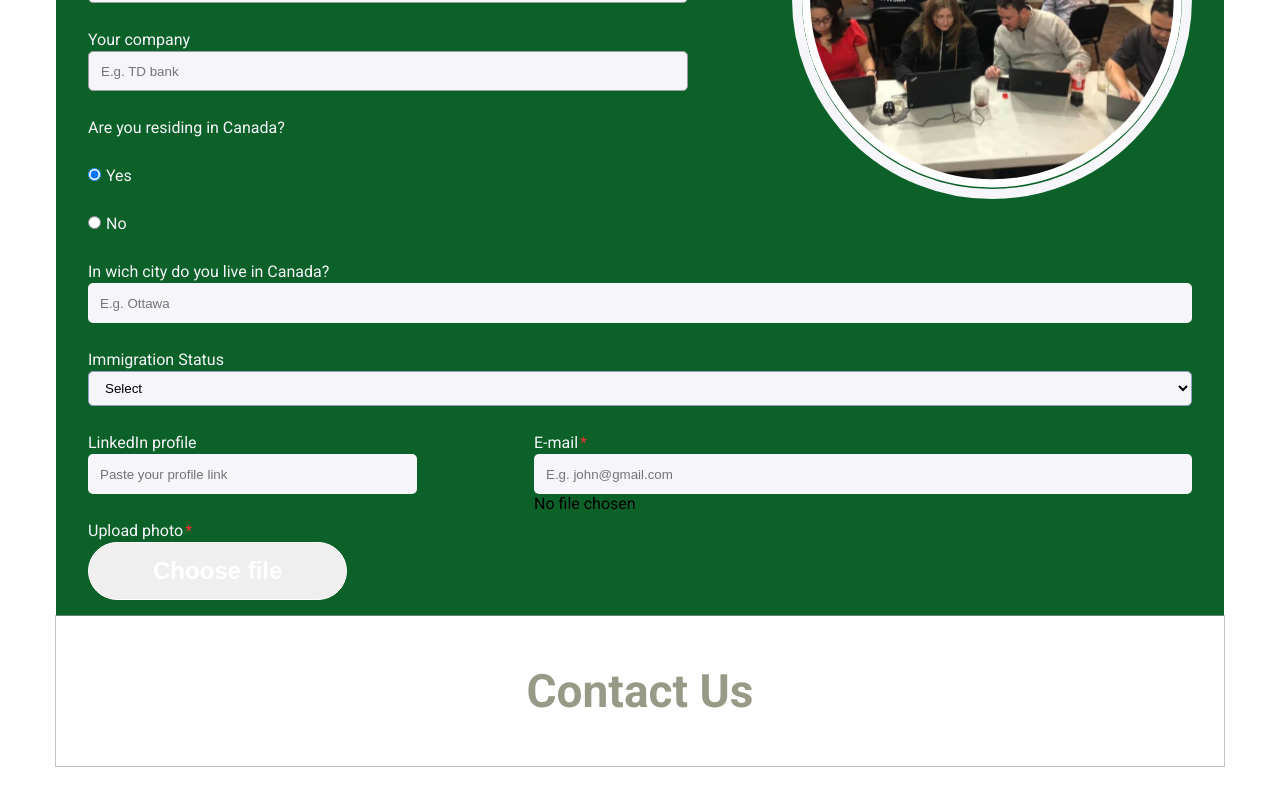
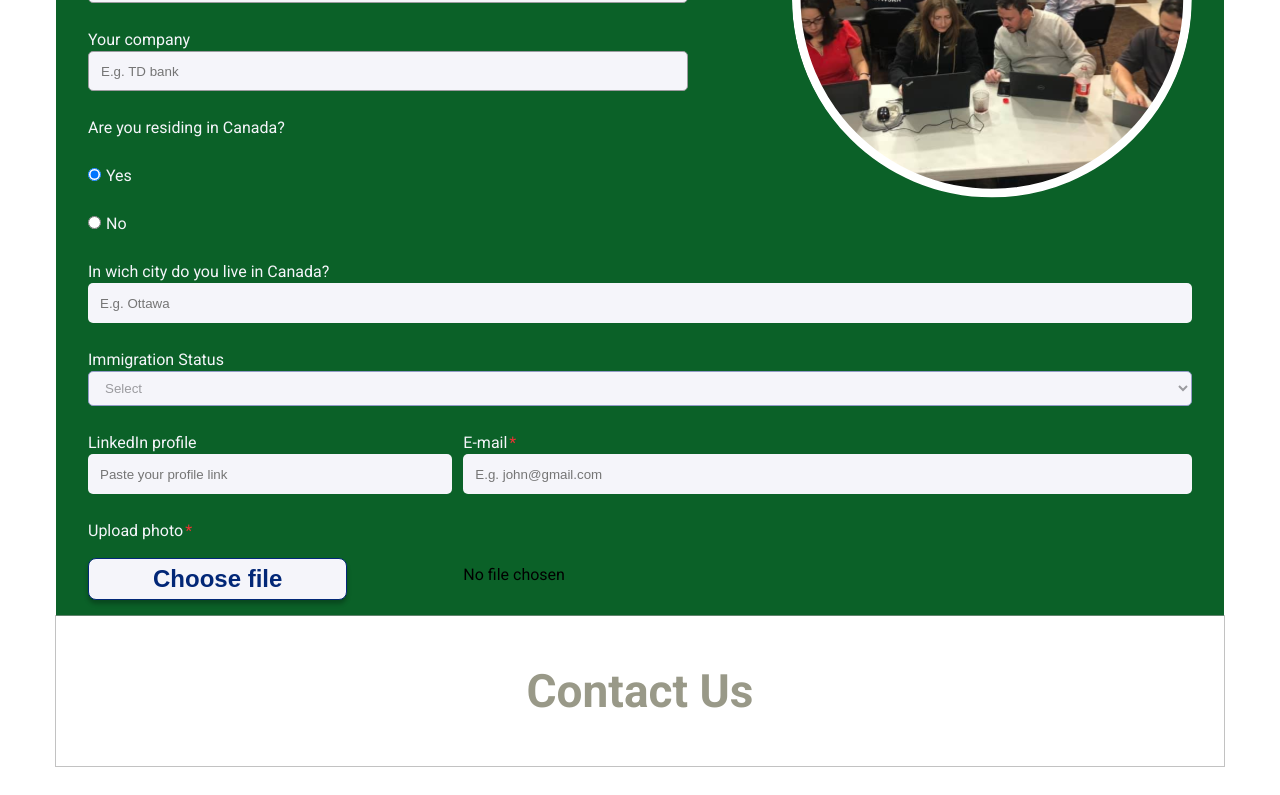
Before and after one commit to brito-ca/brito-website, a Next.js app: page / in a window 1280 px wide. Shown: the part 1915-2710 px from the top of the page. Built offline with nearby package versions, Linux system fonts and the light colour scheme.

Commit message:
Button style added / prettier changes

```diff
--- a/styles/Form.module.css
+++ b/styles/Form.module.css
@@ -1,5 +1,5 @@
 .formContainer {
-    background: var( --secundary-green);
+    background: var(--secundary-green);
     padding: var(--padding-sm) var(--padding-md);
 }
 
@@ -37,7 +37,8 @@
 .formSectionTree {
     display: grid;
     grid-template-columns: 1fr 2fr;
-    gap: 117px;
+    gap: 11px;
+    align-items: end;
 }
 
 .labelForm {
@@ -49,7 +50,7 @@
 
     margin-top: 1.5rem;
 
-    color:var(--primary-white);
+    color: var(--primary-white);
 }
 
 .inputForm {
@@ -60,7 +61,7 @@
     height: 40px;
 
     /* border set to none to remove some styles that were being applied from somewhere, maybe from globals not sure yet */
-    border: 1px solid #9B9B9F;
+    border: 1px solid #9b9b9f;
     border-radius: 5px;
     background-color: var(--primary-white);
 }
@@ -81,18 +82,17 @@
     width: 100%;
     padding: 0.5rem 0.75rem;
 
-    background: #F5F5FA;
-/* Neutral/500 */
+    background: #f5f5fa;
 
-    border: 1px solid #929BC6;
+    border: 1px solid #929bc6;
     border-radius: 5px;
+    color: #9b9b9f;
 }
 
 .roundedFormImage {
     width: 400px;
     height: 400px;
     border-radius: 50%;
-    border: 10px solid var(--primary-white);
 
     margin: 0.75rem auto;
 }
@@ -101,3 +101,12 @@
     color: var(--secundary-red-warning);
     margin-left: 2px;
 }
+
+.chooseFileButton {
+    color: #022777;
+    padding: 8px var(--padding-lg);
+    margin-top: var(--margin-sm);
+    background: #f5f5fa;
+    box-shadow: 0px 4px 4px rgba(0, 0, 0, 0.25);
+    border-radius: 8px;
+}
```
